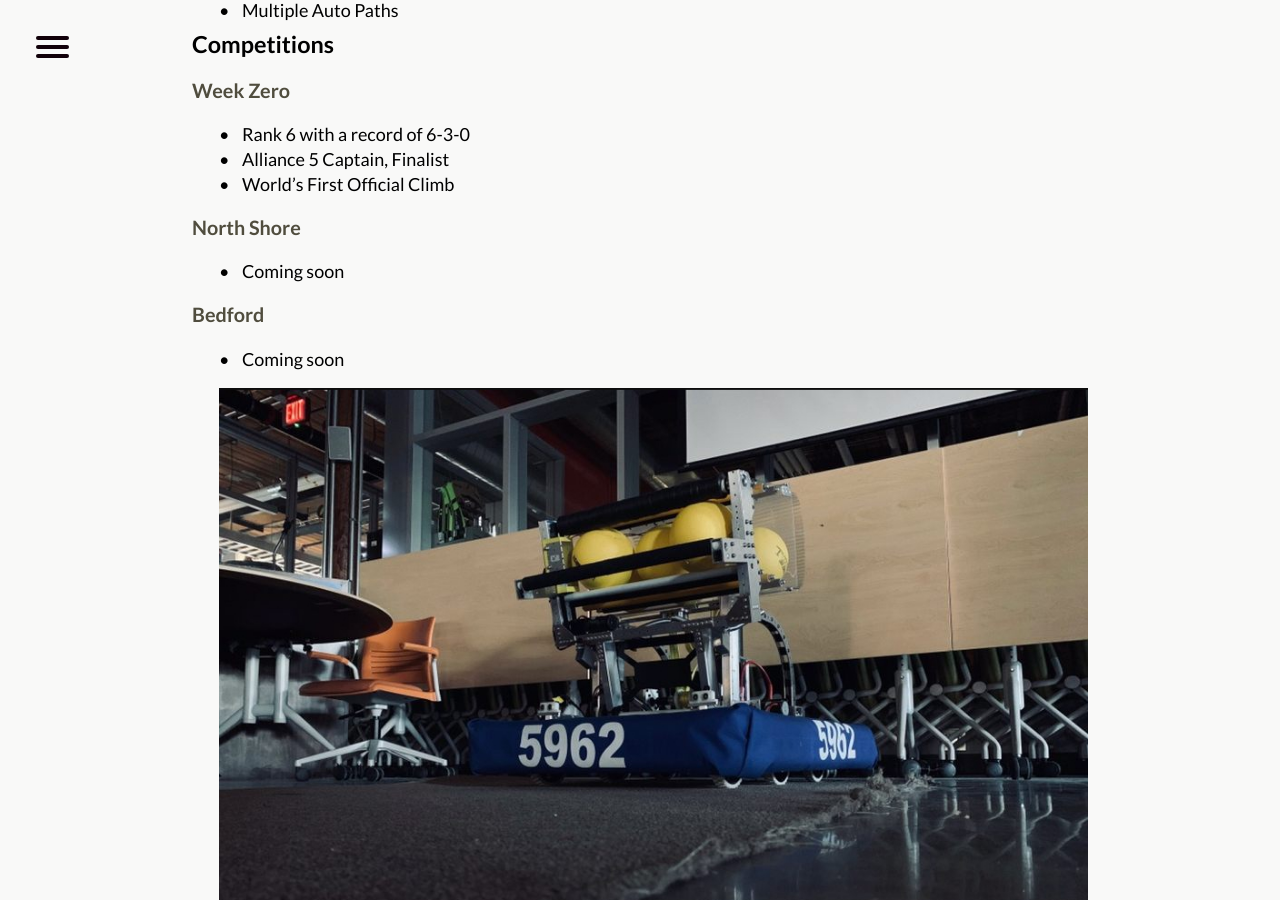
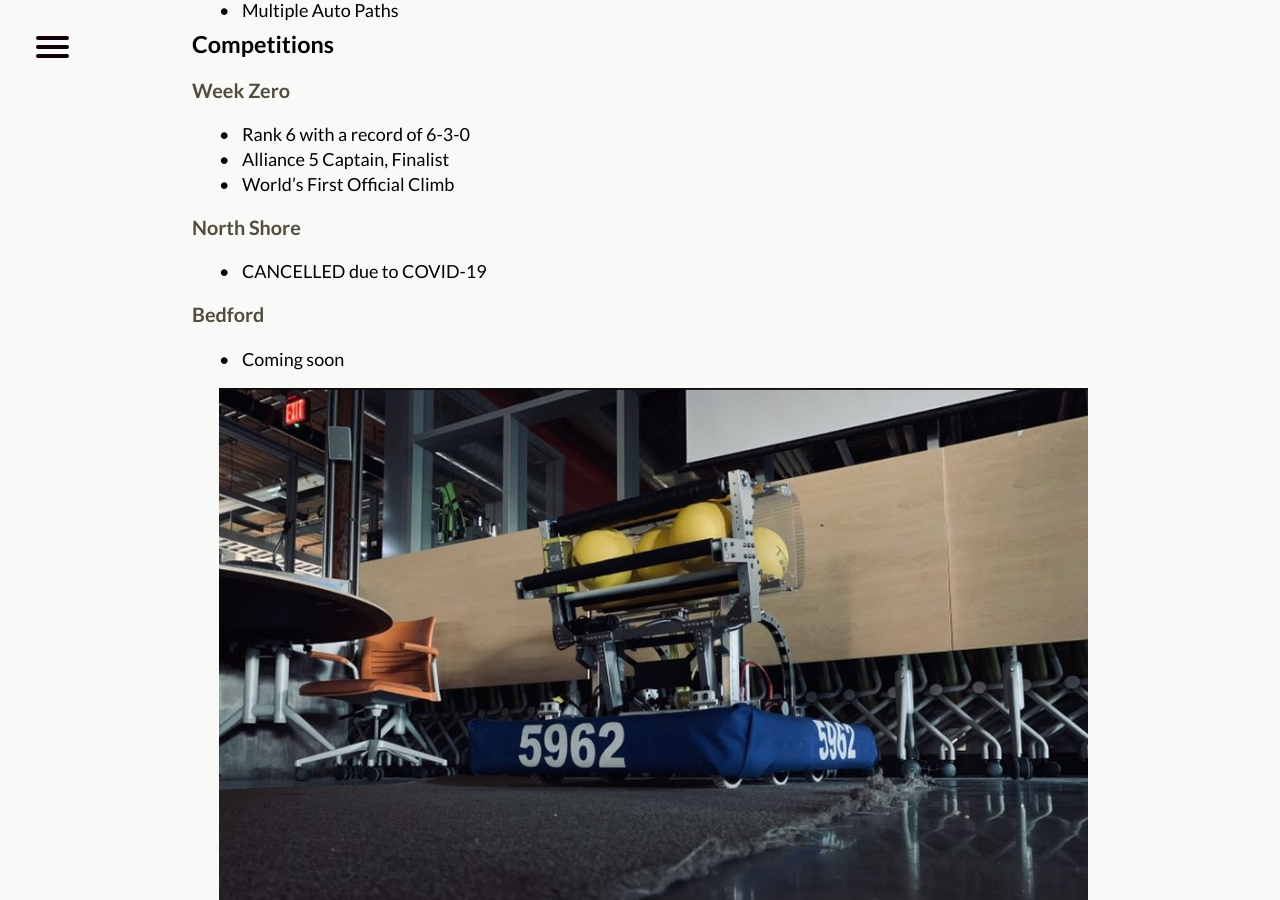
Before and after one commit to perSEVERE-5962/frc5962, a Jekyll site: the page built from robots.md, in a window 1280 px wide and 900 px high, scrolled down 1029 px. Built offline with Jekyll 4.4.1, drawn with Linux system fonts in a browser that asks for light colours.

Commit message:
Updated Robots

```diff
--- a/robots.md
+++ b/robots.md
@@ -33,7 +33,7 @@ Each year FRC Team 5962 builds a new robot to compete in the FIRST Robotics Comp
 3. World's First Official Climb
 
 **North Shore**
-1. Coming soon
+1. CANCELLED due to COVID-19
 
 **Bedford**
 1. Coming soon
```
